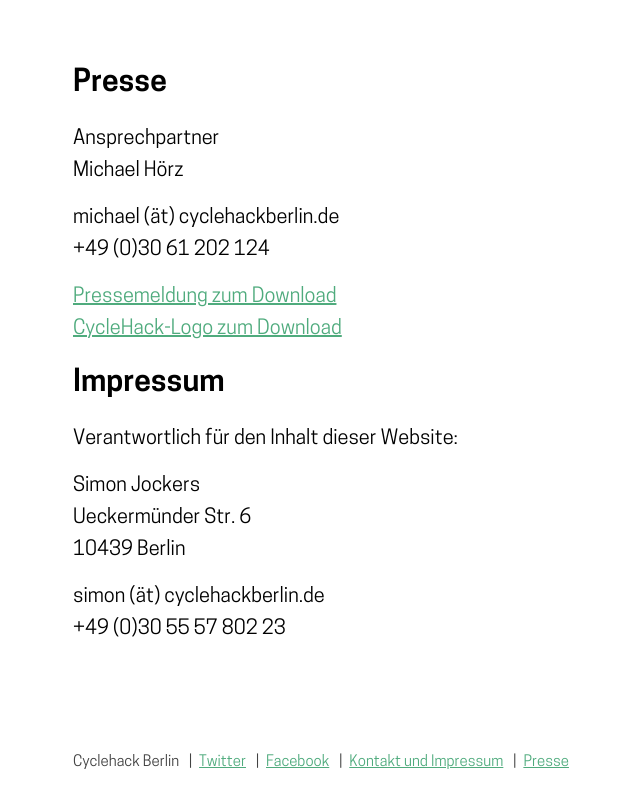
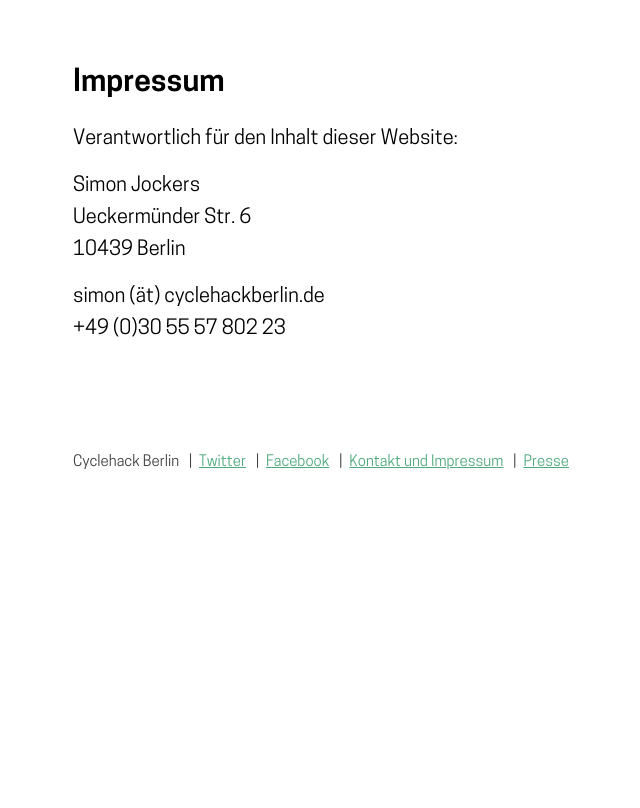
Before and after one commit to sjockers/cyclehackberlin.de, a Jekyll site: the page built from kontakt.md, in a window 1280 px wide. Shown: the top 808 px of the page, without its empty margins (27-667 px from the left). Built offline with Jekyll 4.4.1, drawn with Linux system fonts in a browser that asks for light colours.

Commit message:
Update contact section.

```diff
--- a/kontakt.md
+++ b/kontakt.md
@@ -5,18 +5,6 @@
   - "/team/"
 
 ---
-
-# Presse
-
-Ansprechpartner \\
-Michael Hörz
-
-michael (ät) cyclehackberlin.de \\
-+49 (0)30 61 202 124
-
-[Pressemeldung zum Download](/downloads/Pressemitteilung_Cyclehack_Berlin_Ankuendigung.pdf) \\
-[CycleHack-Logo zum Download](/downloads/Cyclehack_Berlin_2016  .png)
-
 
 # Impressum
 
```
